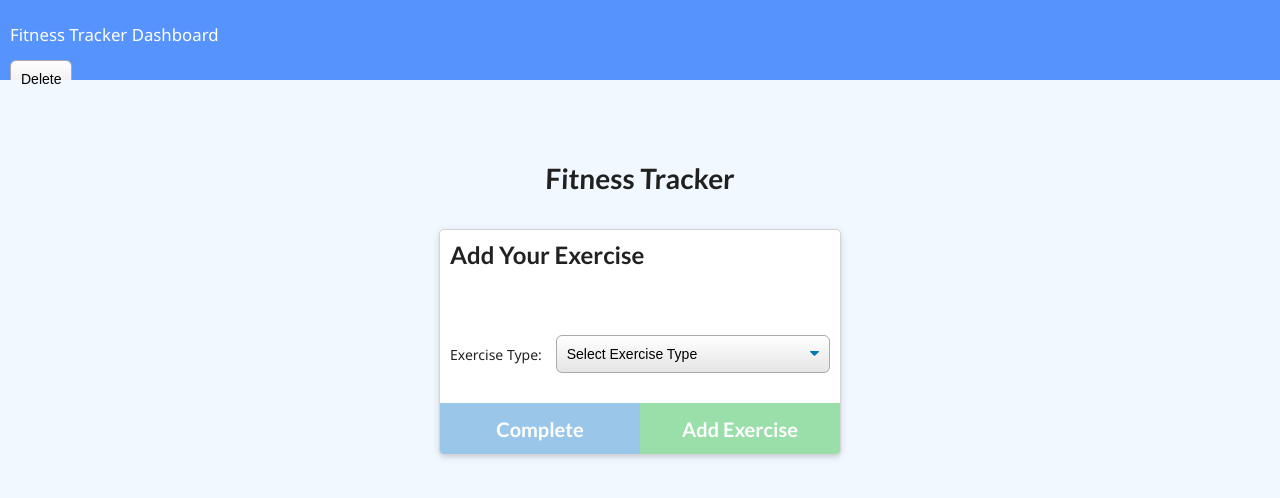
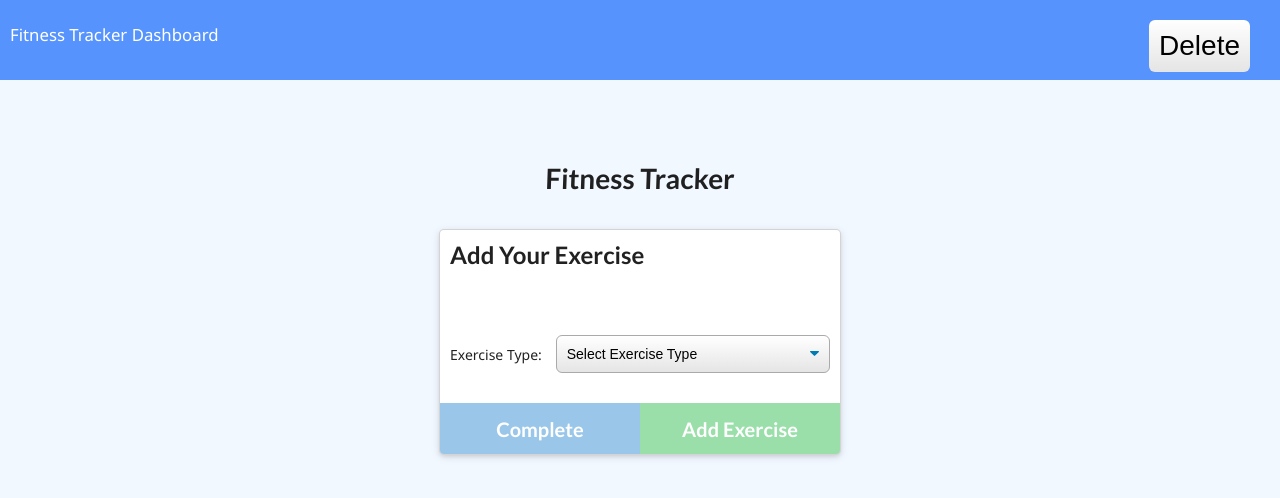
Before and after one commit to prithvipsingh/Workout-Tracker, a website: page public/exercise.html in a window 1280 px wide. Drawn offline with nearby package versions, Linux system fonts and the light colour scheme; no server answers.

Commit message:
update style.css

```diff
--- a/public/style.css
+++ b/public/style.css
@@ -435,3 +435,14 @@ form > button {
     right: -320px;
   }
 }
+.btn-danger{
+  float: right;
+  display: block;
+  border: none;
+  cursor: pointer;
+  font-size: 2rem;
+  border-radius: 6px;
+  padding: 10px;
+  margin-top: 10px;
+  margin-right: 20px;
+}
```
